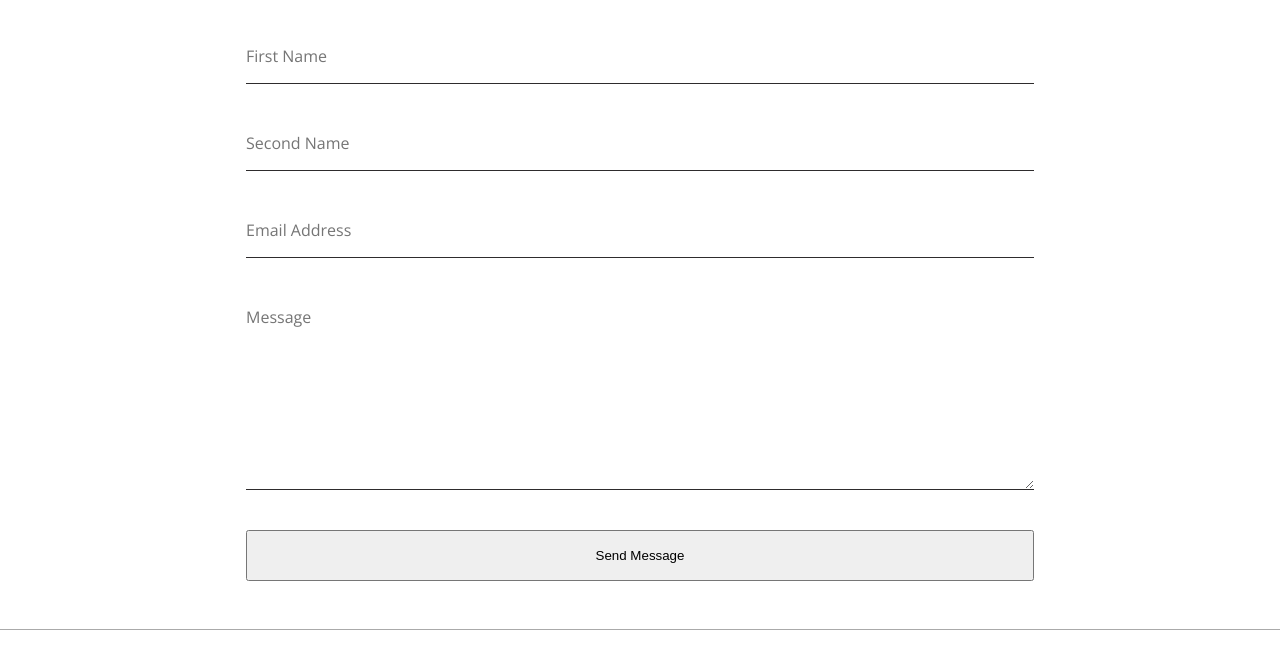
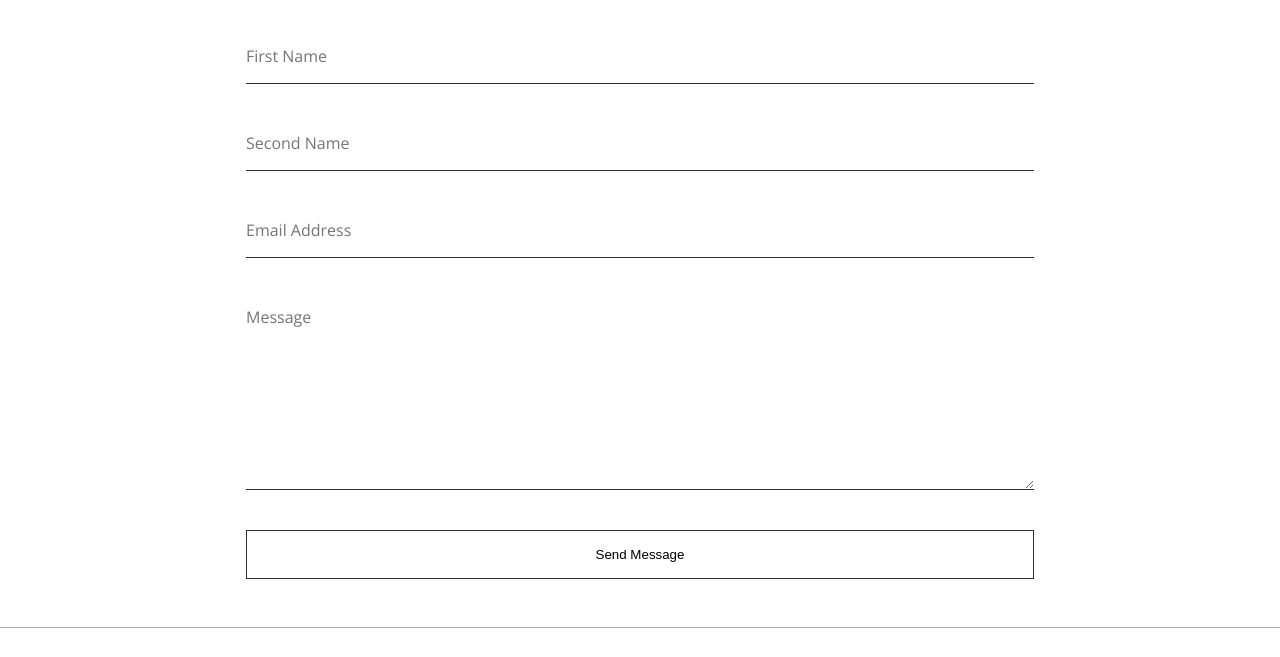
Before and after one commit to dereck-alex18/lumina-creative, a plain HTML site: page contact.html in a window 1280 px wide. Shown: the part 738-1395 px from the top of the page. Drawn offline with nearby package versions, Linux system fonts and the light colour scheme.

Commit message:
change send message button styles

```diff
--- a/css/style.css
+++ b/css/style.css
@@ -82,9 +82,9 @@ img{
 .btn{
     display: inline-block;
     padding: 1rem 2rem;
-    /* background: transparent;
+    background: transparent;
     border: 1px solid var(--secondary-color);
-    font-family: inherit;
+    /* font-family: inherit;
     font-size: inherit;
     cursor: pointer;
     transition: background 0.4s ease; */
```
